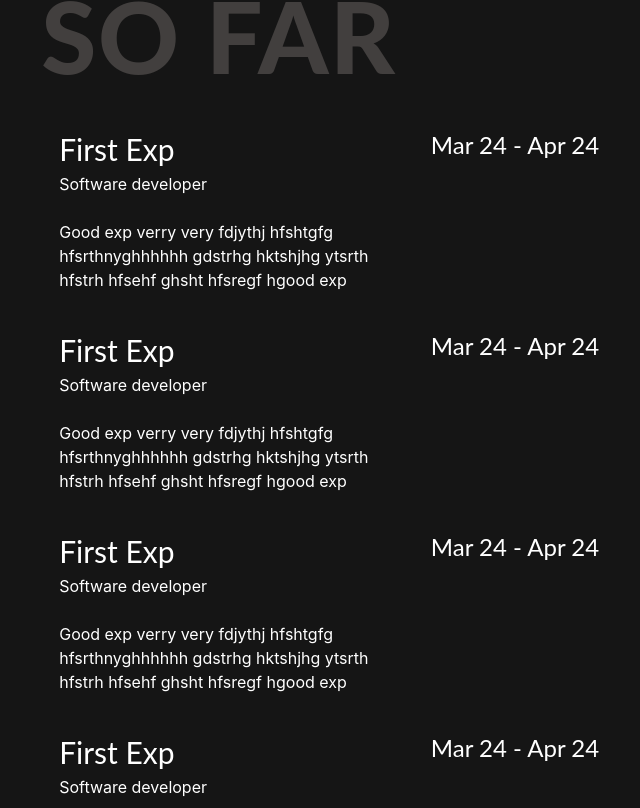
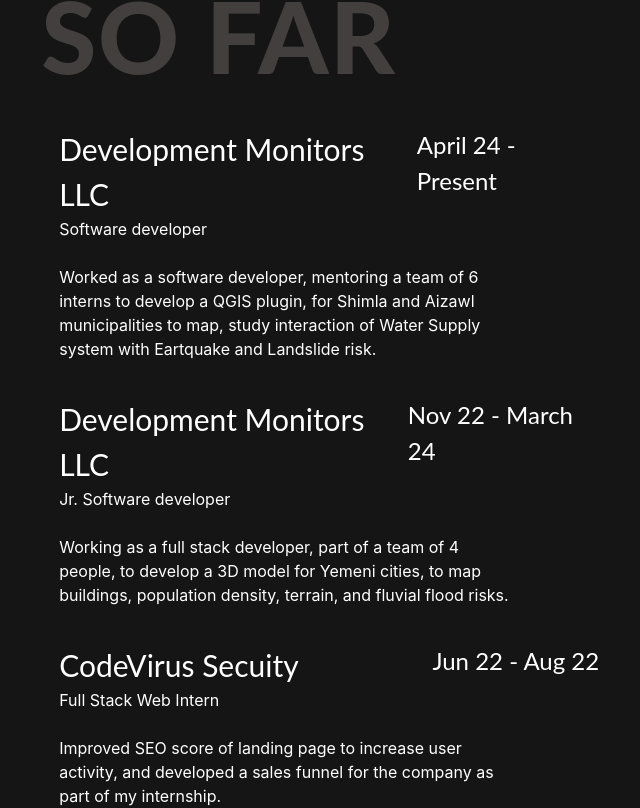
Before and after one commit to Nilakshhh/portfolio, a React (Create React App) app: page / in a window 1280 px wide. Shown: the part 2116-2924 px from the top of the page, without its empty margins (494-1134 px from the left). Built offline with nearby package versions, Linux system fonts and the light colour scheme; the HTML template or start-up script is replaced by a standard one.

Commit message:
Added experience

```diff
--- a/src/components/Experience.jsx
+++ b/src/components/Experience.jsx
@@ -9,7 +9,7 @@
                 <h1 className="capitalize text-[18px] sm:text-[24px] font-lato">{date}</h1>
             </div>
             <div className="text-[#ffffff]">
-                <p className="w-[100%] sm:w-[65%]">{desc}</p>
+                <p className="w-[100%] sm:w-[85%]">{desc}</p>
             </div>
 
         </div>
--- a/src/components/ExperienceTab.jsx
+++ b/src/components/ExperienceTab.jsx
@@ -3,11 +3,10 @@
 function ExperienceTab() {
 
     let experiences = [
-        {title: "First Exp", desc: "Good exp verry very fdjythj hfshtgfg hfsrthnyghhhhhh gdstrhg hktshjhg ytsrth hfstrh hfsehf ghsht  hfsregf hgood exp", position: "Software developer", date: "Mar 24 - Apr 24"},
-        {title: "First Exp", desc: "Good exp verry very fdjythj hfshtgfg hfsrthnyghhhhhh gdstrhg hktshjhg ytsrth hfstrh hfsehf ghsht  hfsregf hgood exp", position: "Software developer", date: "Mar 24 - Apr 24"},
-        {title: "First Exp", desc: "Good exp verry very fdjythj hfshtgfg hfsrthnyghhhhhh gdstrhg hktshjhg ytsrth hfstrh hfsehf ghsht  hfsregf hgood exp", position: "Software developer", date: "Mar 24 - Apr 24"},
-        {title: "First Exp", desc: "Good exp verry very fdjythj hfshtgfg hfsrthnyghhhhhh gdstrhg hktshjhg ytsrth hfstrh hfsehf ghsht  hfsregf hgood exp", position: "Software developer", date: "Mar 24 - Apr 24"},
-        {title: "First Exp", desc: "Good exp verry very fdjythj hfshtgfg hfsrthnyghhhhhh gdstrhg hktshjhg ytsrth hfstrh hfsehf ghsht  hfsregf hgood exp", position: "Software developer", date: "Mar 24 - Apr 24"},
+        {title: "Development Monitors LLC", desc: "Worked as a software developer, mentoring a team of 6 interns to develop a QGIS plugin, for Shimla and Aizawl municipalities to map, study interaction of Water Supply system with Eartquake and Landslide risk.", position: "Software developer", date: "April 24 - Present"},
+        {title: "Development Monitors LLC", desc: "Working as a full stack developer, part of a team of 4 people, to develop a 3D model for Yemeni cities, to map buildings, population density, terrain, and fluvial flood risks.", position: "Jr. Software developer", date: "Nov 22 - March 24"},
+        {title: "CodeVirus Secuity", desc: "Improved SEO score of landing page to increase user activity, and developed a sales funnel for the company as part of my internship.", position: "Full Stack Web Intern", date: "Jun 22 - Aug 22"},
+        {title: "Siren24", desc: "Developed the frontend of the company website for interaction with users.", position: "Frontend Developer Intern", date: "Mar 22 - May 22"},
     ]
 
     return(
```
Also changed, not shown: public/images.png (added).
